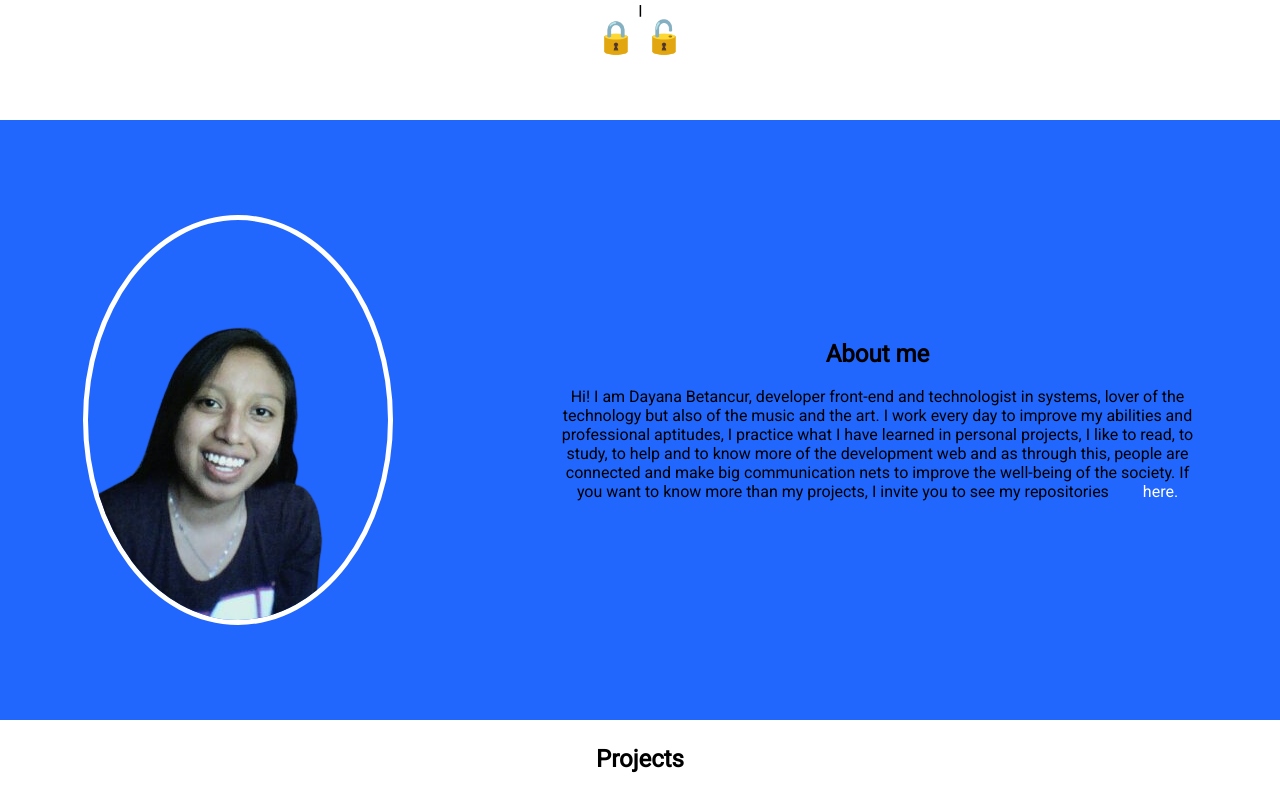
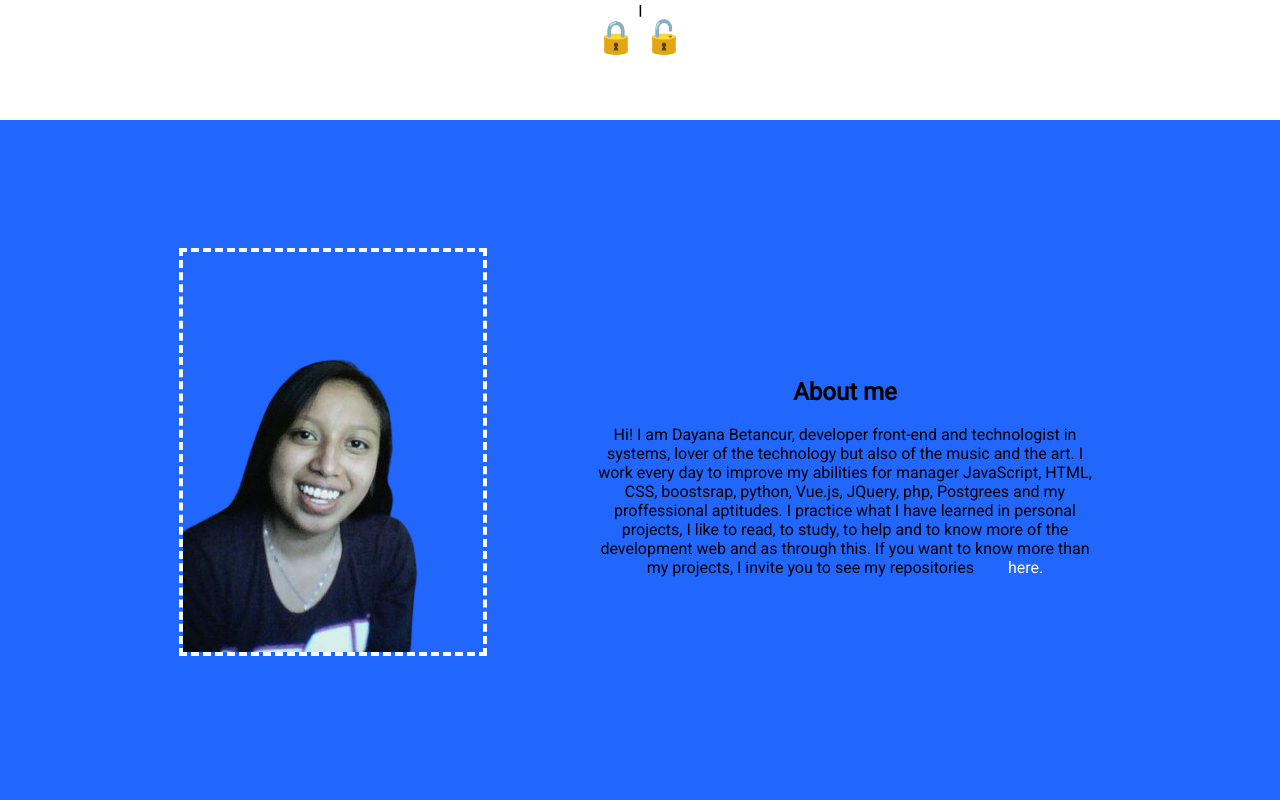
Before and after one commit to DayanaB01/portafolio, a Vue app: page / in a window 1280 px wide. Shown: the part 680-1480 px from the top of the page. Built offline with nearby package versions, Linux system fonts and the light colour scheme.

Commit message:
Change style About section

```diff
--- a/src/assets/c_object/_class.scss
+++ b/src/assets/c_object/_class.scss
@@ -24,14 +24,17 @@ $background-two: #2267fd;
     align-items: center;
     justify-content: space-around;
     background: $background-two;
-    height: $measure;
+    height: max-content;
+    flex-wrap: wrap;
+    padding: 10% 10% 10% 10%;
 }
 .about div{
     width: 50%;
 }
 .about img{
-    border-radius: 100%;
-    border: 5px $background-one solid;
+    border: 4px #ffffff dashed;
+    margin-bottom: 5%;
+    height: fit-content;
 }
 .project{
     border: 10px $background-one solid;
--- a/src/views/HomeView.vue
+++ b/src/views/HomeView.vue
@@ -15,10 +15,10 @@
         <p>
          Hi! I am Dayana Betancur, developer front-end and technologist in
          systems, lover of the technology but also of the music and the art. I work
-         every day to improve my abilities and professional aptitudes, I practice what
+         every day to improve my abilities for manager JavaScript, HTML, CSS, boostsrap,
+         python, Vue.js, JQuery, php, Postgrees and my proffessional aptitudes. I practice what
          I have learned in personal projects, I like to read, to study, to help and to
-         know more of the development web and as through this, people are connected
-         and make big communication nets to improve the well-being of the society.
+         know more of the development web and as through this.
          If you want to know more than my projects, I invite you to see my repositories
         <a href="https://github.com/DayanaB01?tab=repositories">here.</a>
         </p>
```
